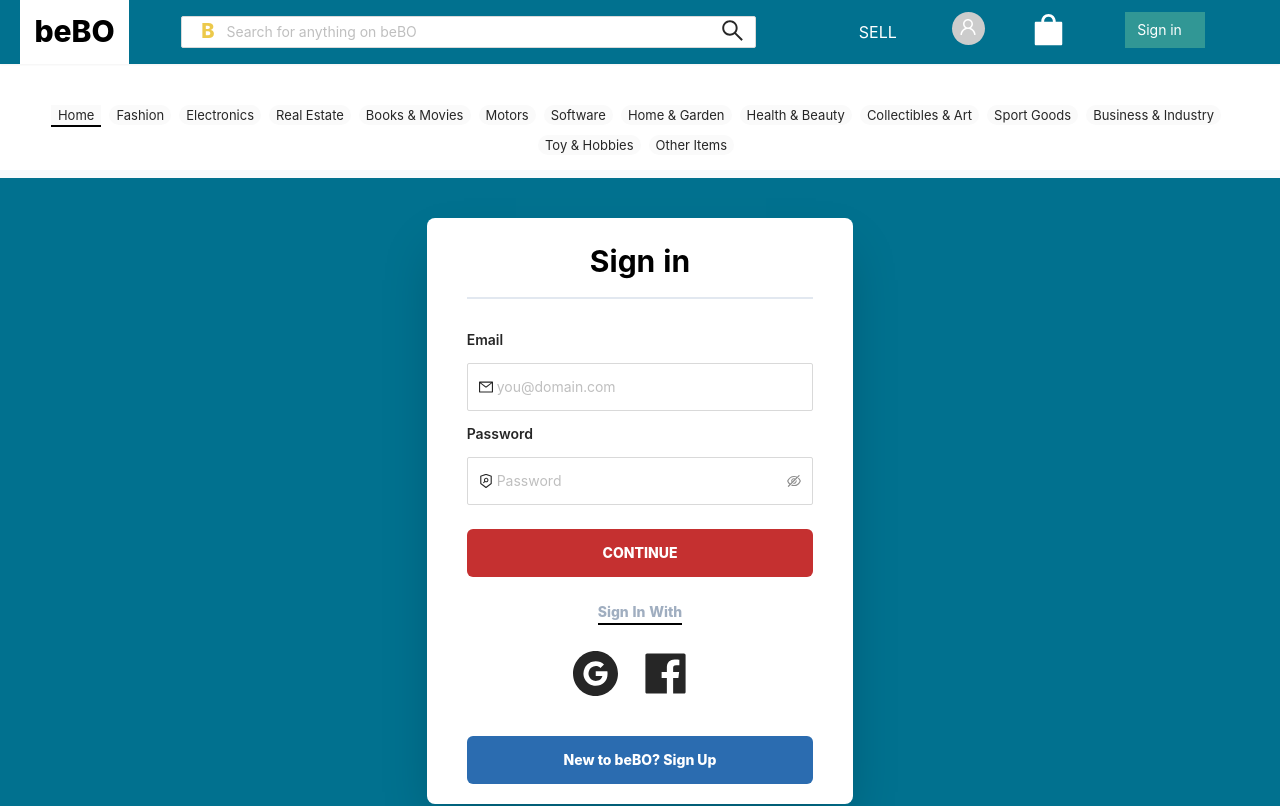
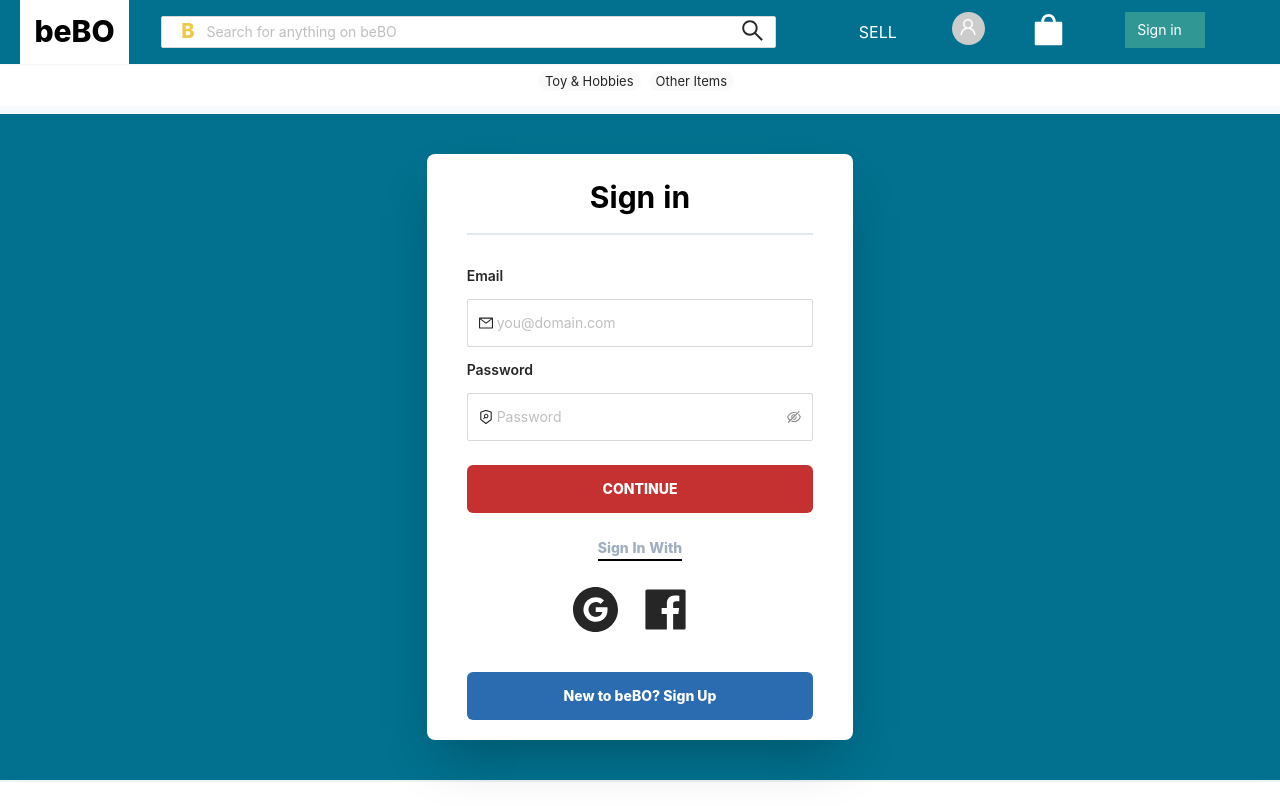
Before and after one commit to bebo-backend/bebo, a Next.js app: page /login in a window 1280 px wide. Shown: the top 806 px of the page. Built offline with nearby package versions, Linux system fonts and the light colour scheme; no server answers.

Commit message:
edited condesign

```diff
--- a/components/navigation/header.js
+++ b/components/navigation/header.js
@@ -120,7 +120,7 @@
       </nav>
       </div>
 
-{tag && (  <div className="flex inline-flex w-full px-1 md:px-1 mx-0 pb-2 pt-6 mt-32 sm:mt-20">
+{tag && (  <div className="flex inline-flex w-full px-1 md:px-1 mx-0 pb-2 pt-6 mt-4">
 <Tag />
 </div>)}
 
--- a/components/search.js
+++ b/components/search.js
@@ -19,7 +19,7 @@
 
 return (
 
-    <div className="w-full mx-6 sm:mx-10 flex justify-center  m-0 items-start">
+    <div className="w-full mx-5 flex justify-center  m-0 items-start">
 
 <Input  className="h-8 " allowClear
 onChange={handleInput}
```
